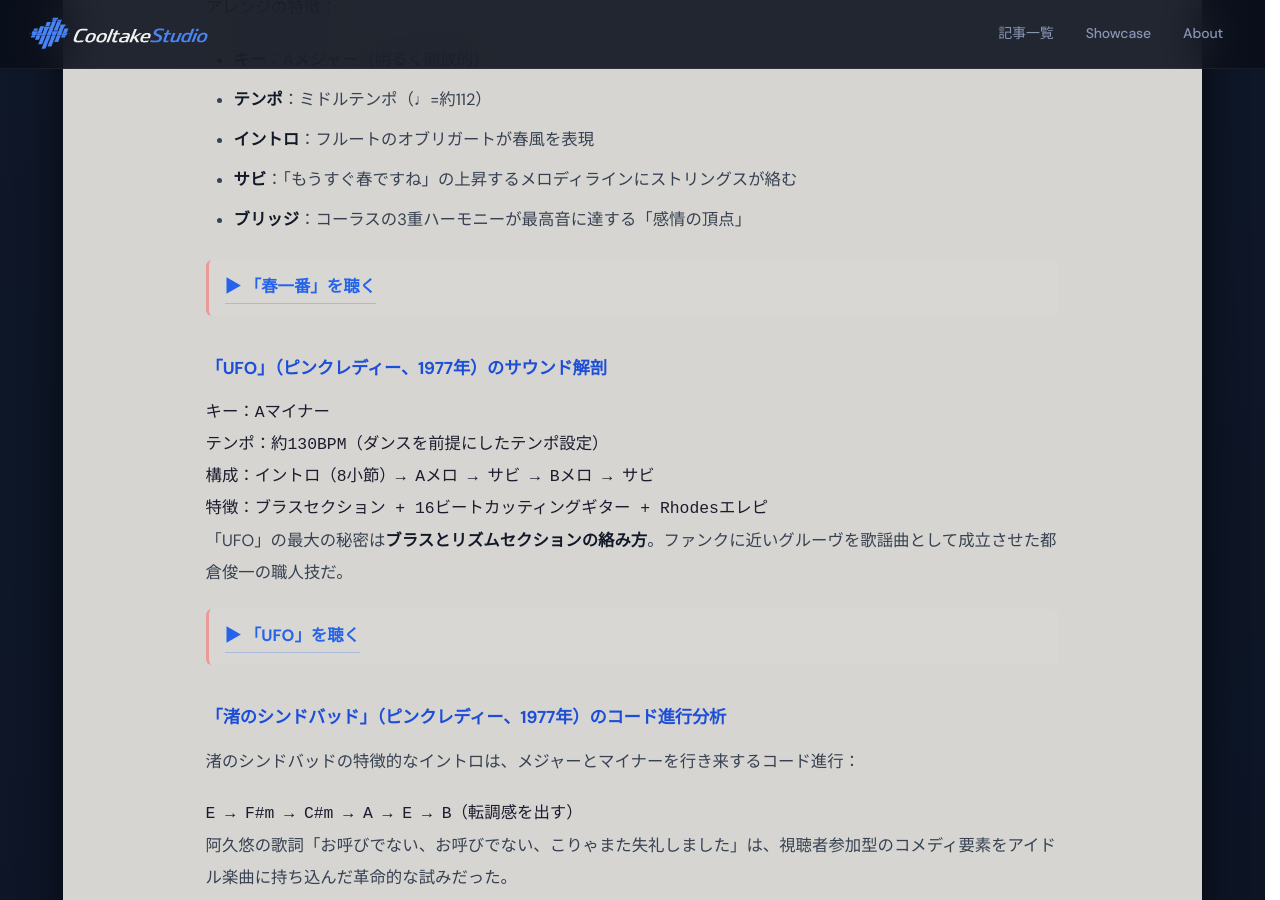
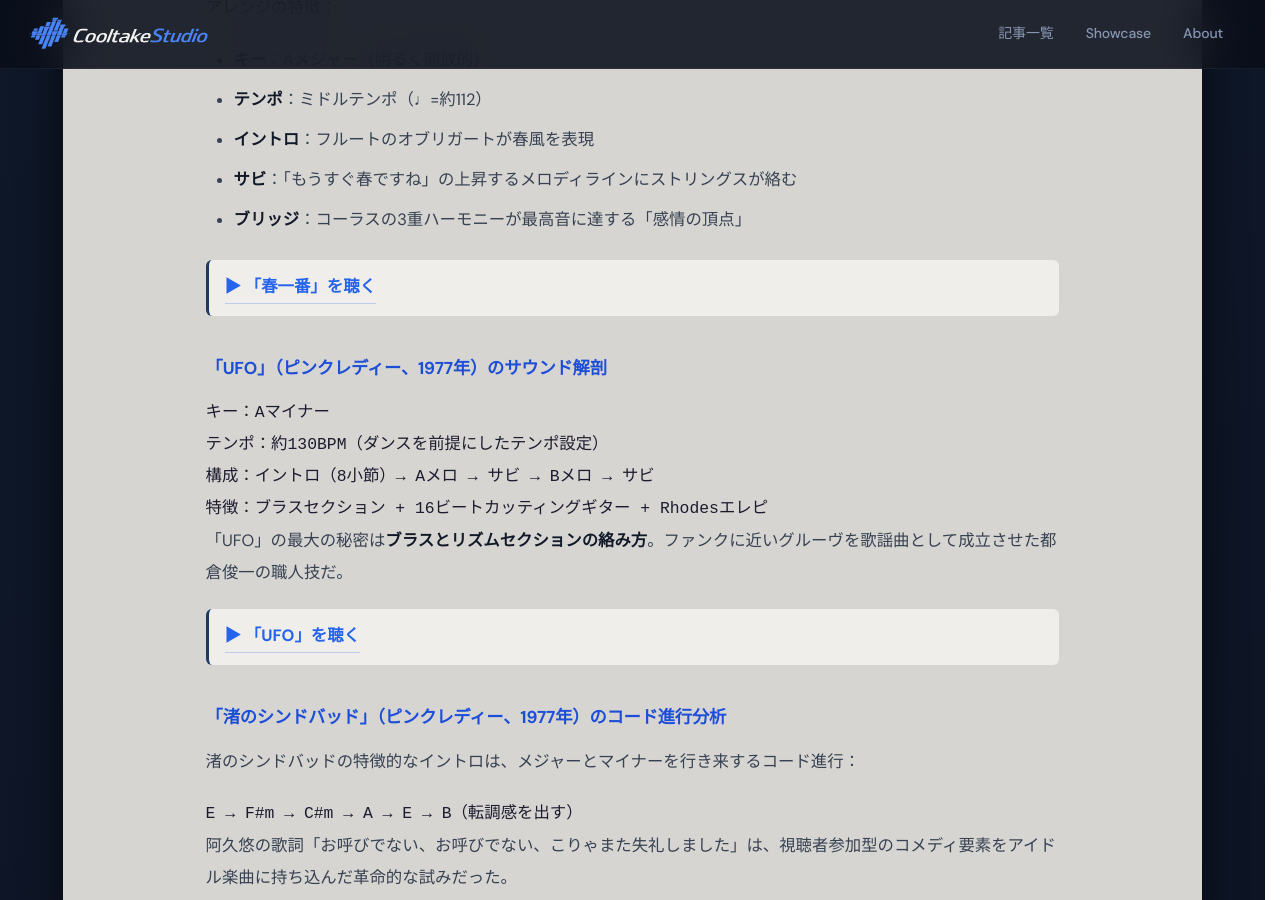
Before and after one commit to cooltake/cooltake-staging, a Jekyll site: the page built from _posts/2026-05-30-japan-music-03-idol-candies-era.md, in a window 1280 px wide and 900 px high, scrolled down 1859 px. Built offline with Jekyll 4.4.1, drawn with Linux system fonts in a browser that asks for light colours; some web fonts are replaced.

Commit message:
fix: light color scheme for 2026-05-30-japan-music-03-idol-candies-era.md

```diff
--- a/_posts/2026-05-30-japan-music-03-idol-candies-era.md
+++ b/_posts/2026-05-30-japan-music-03-idol-candies-era.md
@@ -30,7 +30,7 @@
 
 <div style="background:rgba(255,255,255,0.10);border-radius:12px;padding:1.5rem;margin:1.5rem 0;border:1px solid rgba(192,132,252,.3);">
 <h3 style="color:#e9d5ff;margin-top:0;">🥁 70年代歌謡サウンドの核心</h3>
-<ul style="color:#f1f5f9;">
+<ul style="color:#374151;">
 <li><strong>タイトなドラム</strong>：生ドラムを近接マイキングで録音。パキッとしたスネア</li>
 <li><strong>うねるベースライン</strong>：フェンダーベースの指弾き、歌のメロディと絡む動くライン</li>
 <li><strong>カッティングギター</strong>：16分音符を刻むリズムギター、ファンクの影響</li>
@@ -48,8 +48,8 @@
 - **サビ**：「もうすぐ春ですね」の上昇するメロディラインにストリングスが絡む
 - **ブリッジ**：コーラスの3重ハーモニーが最高音に達する「感情の頂点」
 
-<div class="video-link-box" style="margin:1rem 0;padding:.7rem 1rem;background:rgba(255,255,255,0.06);border-left:3px solid rgba(248,113,113,.6);border-radius:6px;">
-<a href="https://www.youtube.com/results?search_query=%E3%82%AD%E3%83%A3%E3%83%B3%E3%83%87%E3%82%A3%E3%83%BC%E3%82%BA%20%E6%98%A5%E4%B8%80%E7%95%AA" target="_blank" rel="nofollow noopener" style="display:inline-flex;align-items:center;gap:.4em;color:#f87171;text-decoration:none;font-weight:600;">▶ 「春一番」を聴く</a>
+<div class="video-link-box" style="margin:1rem 0;padding:.7rem 1rem;background:#f0eeeb;border-left:3px solid #1e3a5f;border-radius:6px;">
+<a href="https://www.youtube.com/results?search_query=%E3%82%AD%E3%83%A3%E3%83%B3%E3%83%87%E3%82%A3%E3%83%BC%E3%82%BA%20%E6%98%A5%E4%B8%80%E7%95%AA" target="_blank" rel="nofollow noopener" style="display:inline-flex;align-items:center;gap:.4em;color:#1e3a5f;text-decoration:none;font-weight:600;">▶ 「春一番」を聴く</a>
 </div>
 
 ### 「UFO」（ピンクレディー、1977年）のサウンド解剖
@@ -63,8 +63,8 @@
 
 「UFO」の最大の秘密は**ブラスとリズムセクションの絡み方**。ファンクに近いグルーヴを歌謡曲として成立させた都倉俊一の職人技だ。
 
-<div class="video-link-box" style="margin:1rem 0;padding:.7rem 1rem;background:rgba(255,255,255,0.06);border-left:3px solid rgba(248,113,113,.6);border-radius:6px;">
-<a href="https://www.youtube.com/results?search_query=%E3%83%94%E3%83%B3%E3%82%AF%E3%83%AC%E3%83%87%E3%82%A3%E3%83%BC%20UFO" target="_blank" rel="nofollow noopener" style="display:inline-flex;align-items:center;gap:.4em;color:#f87171;text-decoration:none;font-weight:600;">▶ 「UFO」を聴く</a>
+<div class="video-link-box" style="margin:1rem 0;padding:.7rem 1rem;background:#f0eeeb;border-left:3px solid #1e3a5f;border-radius:6px;">
+<a href="https://www.youtube.com/results?search_query=%E3%83%94%E3%83%B3%E3%82%AF%E3%83%AC%E3%83%87%E3%82%A3%E3%83%BC%20UFO" target="_blank" rel="nofollow noopener" style="display:inline-flex;align-items:center;gap:.4em;color:#1e3a5f;text-decoration:none;font-weight:600;">▶ 「UFO」を聴く</a>
 </div>
 
 ### 「渚のシンドバッド」（ピンクレディー、1977年）のコード進行分析
@@ -152,6 +152,6 @@
 ---
 
 <div style="display:flex;justify-content:space-between;flex-wrap:wrap;gap:.8rem;margin:2rem 0;">
-<a href="/2026/05/30/japan-music-02-folk-new-music/" style="display:inline-block;padding:.5rem 1rem;background:rgba(99,102,241,.15);border:1px solid rgba(99,102,241,.3);border-radius:8px;color:#a5b4fc;text-decoration:none;font-size:.9rem;">← #02 フォーク・ニューミュージック</a>
-<a href="/2026/05/30/japan-music-04-foreign-influence/" style="display:inline-block;padding:.5rem 1rem;background:rgba(99,102,241,.15);border:1px solid rgba(99,102,241,.3);border-radius:8px;color:#a5b4fc;text-decoration:none;font-size:.9rem;">#04 海外音楽の融合と日本化 →</a>
+<a href="/2026/05/30/japan-music-02-folk-new-music/" style="display:inline-block;padding:.5rem 1rem;background:#eceae7;border:1px solid #c8c5c0;border-radius:8px;color:#1e3a5f;text-decoration:none;font-size:.9rem;">← #02 フォーク・ニューミュージック</a>
+<a href="/2026/05/30/japan-music-04-foreign-influence/" style="display:inline-block;padding:.5rem 1rem;background:#eceae7;border:1px solid #c8c5c0;border-radius:8px;color:#1e3a5f;text-decoration:none;font-size:.9rem;">#04 海外音楽の融合と日本化 →</a>
 </div>
```
